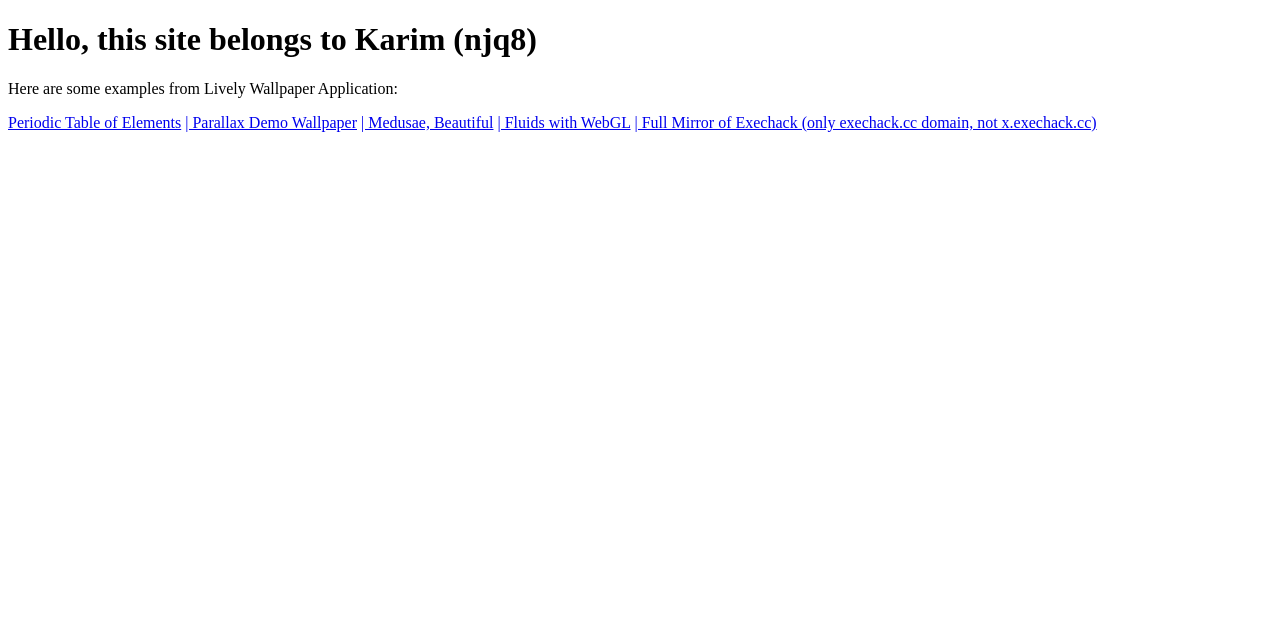
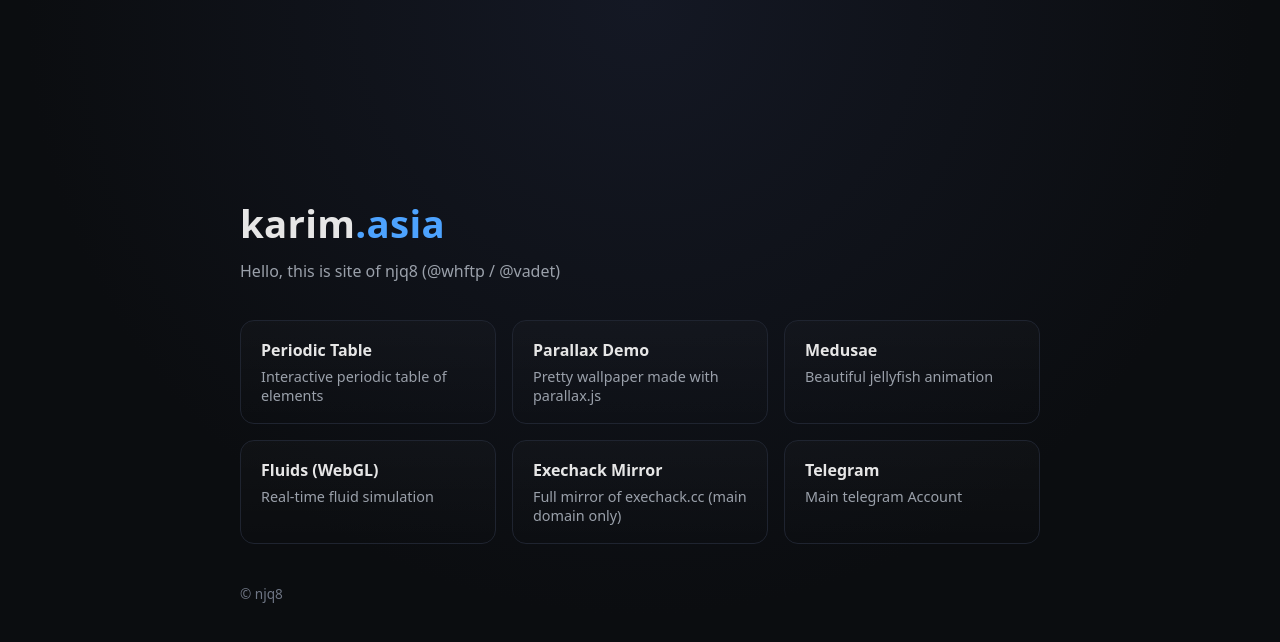
Before and after one commit to mirai993/karim.asia, a plain HTML site: page index.html in a window 1280 px wide. Drawn offline with Linux system fonts and the light colour scheme.

Commit message:
Update index.html

```diff
--- a/index.html
+++ b/index.html
@@ -1,17 +1,204 @@
 <!DOCTYPE html>
 <html lang="ru">
-  <head>
-    <meta charset="UTF-8">
-    <title>karim.asia</title>
-  </head>
+<head>
+  <meta charset="UTF-8" />
+  <meta name="viewport" content="width=device-width, initial-scale=1.0" />
+  <title>karim.asia</title>
 
-  <body>
-    <h1>Hello, this site belongs to Karim (njq8)</h1>
-    <p>Here are some examples from Lively Wallpaper Application:</p>
-    <a href="https://karim.asia/periodic">Periodic Table of Elements</a>
-    <a href="https://karim.asia/parallax"> | Parallax Demo Wallpaper</a>
-    <a href="https://karim.asia/medusae"> | Medusae, Beautiful</a>
-    <a href="https://karim.asia/fluids"> | Fluids with WebGL</a>
-    <a href="https://karim.asia/exechack"> | Full Mirror of Exechack (only exechack.cc domain, not x.exechack.cc)</a>
-  </body>
+  <style>
+    :root {
+      --bg: #0b0d10;
+      --card: #12151c;
+      --text: #e6e6e6;
+      --muted: #9aa0aa;
+      --accent: #4da3ff;
+      --border: #1f2430;
+    }
+
+    * {
+      box-sizing: border-box;
+      margin: 0;
+      padding: 0;
+      font-family: system-ui, -apple-system, BlinkMacSystemFont, "Segoe UI",
+                   Roboto, Ubuntu, "Helvetica Neue", Arial, sans-serif;
+    }
+
+    body {
+      min-height: 100vh;
+      background: radial-gradient(
+        circle at top,
+        #141824 0%,
+        var(--bg) 60%
+      );
+      color: var(--text);
+      display: flex;
+      align-items: center;
+      justify-content: center;
+      padding: 24px;
+    }
+
+    .container {
+      width: 100%;
+      max-width: 800px;
+    }
+
+    header {
+      margin-bottom: 32px;
+    }
+
+    h1 {
+      font-size: 2.4rem;
+      font-weight: 700;
+      margin-bottom: 10px;
+      letter-spacing: 0.3px;
+    }
+
+    h1 span {
+      color: var(--accent);
+    }
+
+    p {
+      color: var(--muted);
+      line-height: 1.6;
+      max-width: 600px;
+    }
+
+    .links {
+      margin-top: 36px;
+      display: grid;
+      grid-template-columns: repeat(auto-fit, minmax(240px, 1fr));
+      gap: 16px;
+    }
+
+    .card {
+      background: linear-gradient(
+        180deg,
+        rgba(255,255,255,0.02),
+        rgba(255,255,255,0)
+      );
+      border: 1px solid var(--border);
+      border-radius: 14px;
+      padding: 18px 20px;
+      text-decoration: none;
+      color: var(--text);
+      transition: all 0.25s ease;
+      position: relative;
+      overflow: hidden;
+    }
+
+    .card::after {
+      content: "";
+      position: absolute;
+      inset: 0;
+      background: radial-gradient(
+        300px circle at var(--x, 50%) var(--y, 50%),
+        rgba(77,163,255,0.15),
+        transparent 40%
+      );
+      opacity: 0;
+      transition: opacity 0.25s;
+    }
+
+    .card:hover::after {
+      opacity: 1;
+    }
+
+    .card:hover {
+      transform: translateY(-4px);
+      border-color: #2a3550;
+    }
+
+    .card-title {
+      font-weight: 600;
+      margin-bottom: 6px;
+    }
+
+    .card-desc {
+      font-size: 0.9rem;
+      color: var(--muted);
+    }
+
+    footer {
+      margin-top: 40px;
+      color: #6f7685;
+      font-size: 0.85rem;
+    }
+
+    @media (max-width: 480px) {
+      h1 {
+        font-size: 1.8rem;
+      }
+    }
+  </style>
+</head>
+<body>
+
+  <div class="container">
+    <header>
+      <h1>karim<span>.asia</span></h1>
+      <p>
+        Hello, this is site of njq8 (@whftp / @vadet)
+      </p>
+    </header>
+
+    <section class="links">
+      <a class="card" href="https://karim.asia/periodic">
+        <div class="card-title">Periodic Table</div>
+        <div class="card-desc">
+          Interactive periodic table of elements
+        </div>
+      </a>
+
+      <a class="card" href="https://karim.asia/parallax">
+        <div class="card-title">Parallax Demo</div>
+        <div class="card-desc">
+          Pretty wallpaper made with parallax.js
+        </div>
+      </a>
+
+      <a class="card" href="https://karim.asia/medusae">
+        <div class="card-title">Medusae</div>
+        <div class="card-desc">
+          Beautiful jellyfish animation
+        </div>
+      </a>
+
+      <a class="card" href="https://karim.asia/fluids">
+        <div class="card-title">Fluids (WebGL)</div>
+        <div class="card-desc">
+          Real‑time fluid simulation
+        </div>
+      </a>
+
+      <a class="card" href="https://karim.asia/exechack">
+        <div class="card-title">Exechack Mirror</div>
+        <div class="card-desc">
+          Full mirror of exechack.cc (main domain only)
+        </div>
+      </a>
+
+	  <a class="card" href="https://t.me/vadet">
+        <div class="card-title">Telegram</div>
+        <div class="card-desc">
+          Main telegram Account
+        </div>
+      </a>
+    </section>
+
+    <footer>
+      © njq8
+    </footer>
+  </div>
+
+  <script>
+    document.querySelectorAll(".card").forEach(card => {
+      card.addEventListener("mousemove", e => {
+        const rect = card.getBoundingClientRect();
+        card.style.setProperty("--x", `${e.clientX - rect.left}px`);
+        card.style.setProperty("--y", `${e.clientY - rect.top}px`);
+      });
+    });
+  </script>
+
+</body>
 </html>
```
